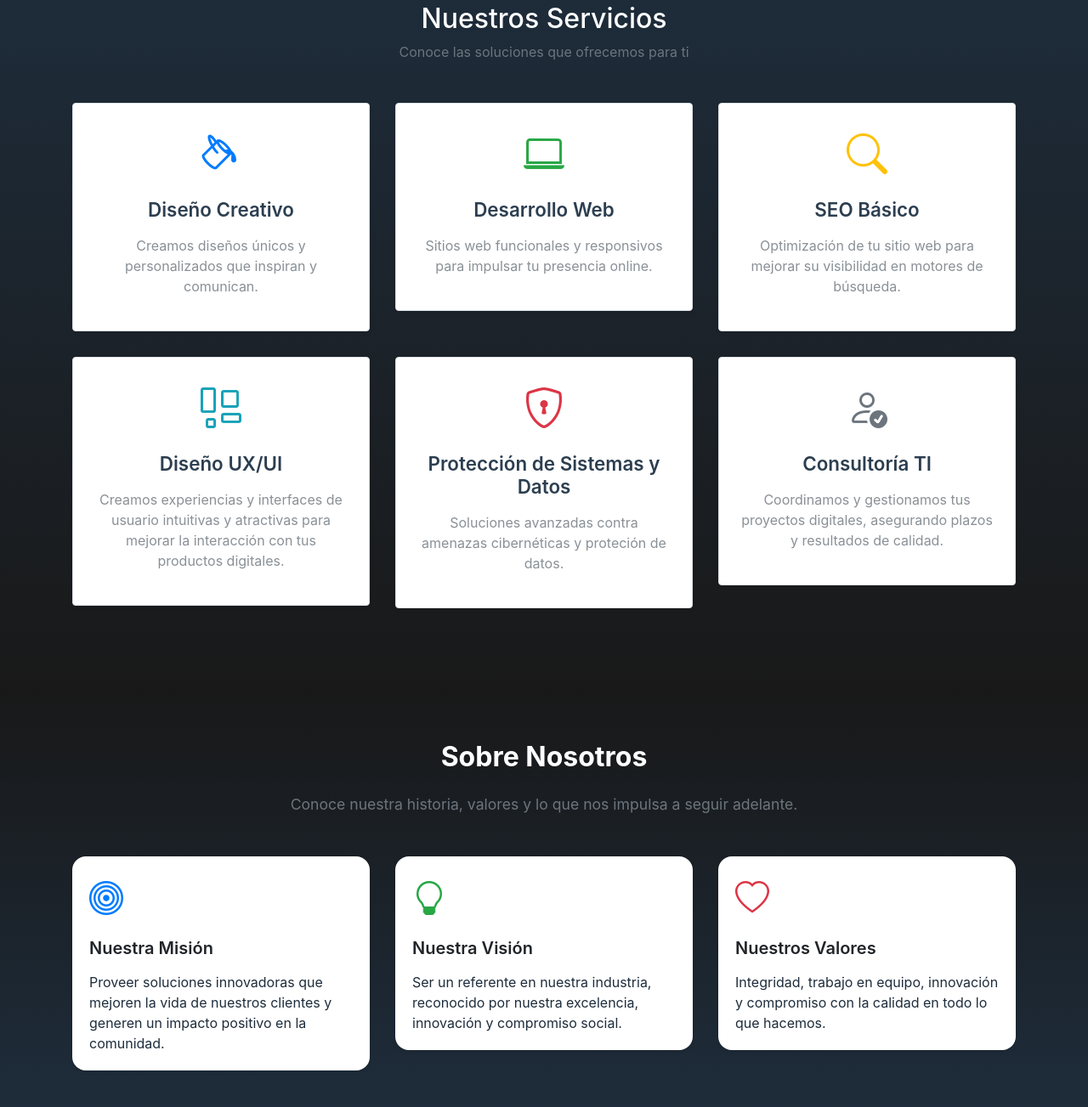
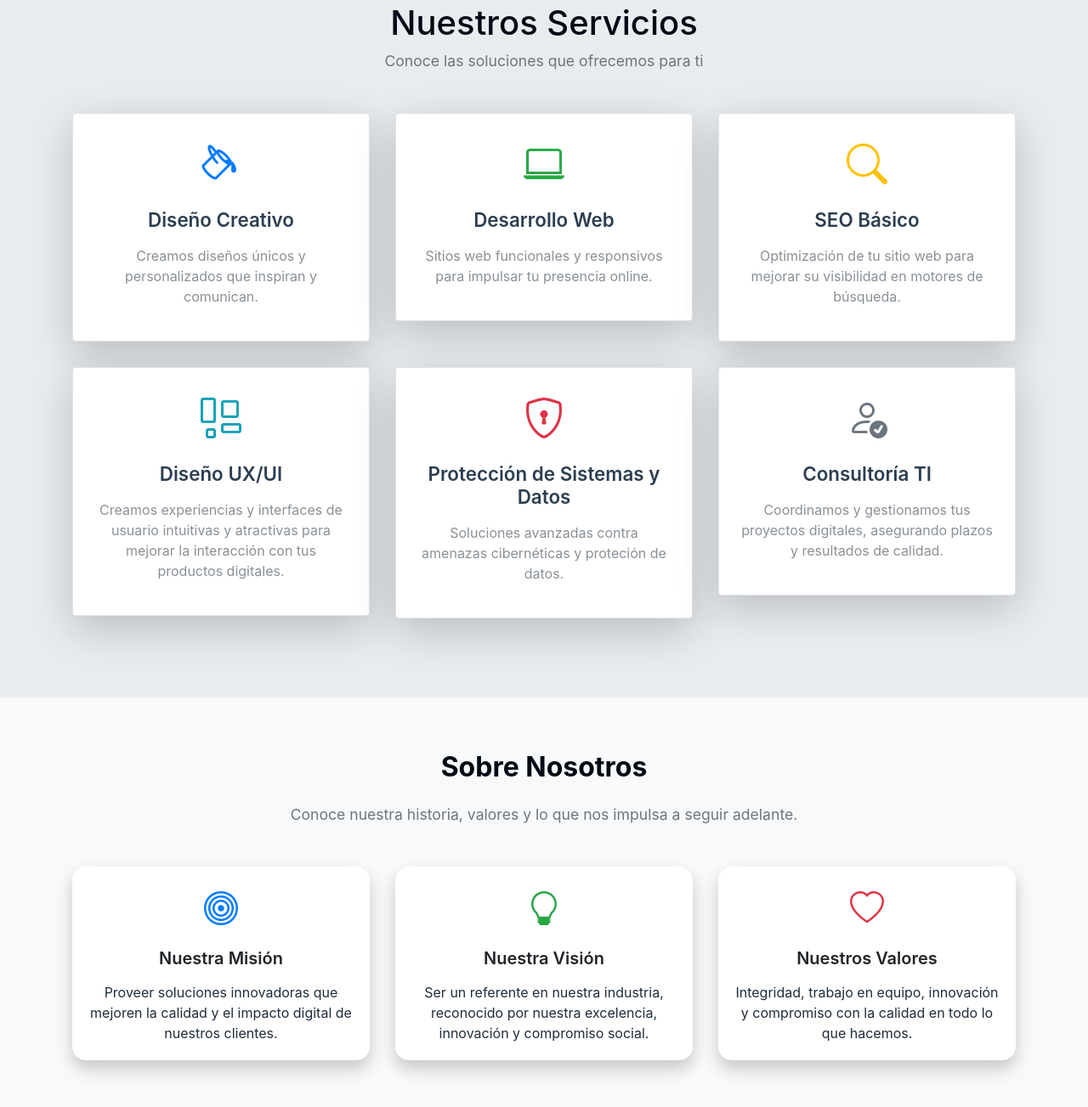
Before and after one commit to bardilesc/mamba, a website: page index.html in a window 1280 px wide. Shown: the part 2057-3360 px from the top of the page at 85% size. Drawn offline with nearby package versions, Linux system fonts and the light colour scheme.

Commit message:
Cambios colores

```diff
--- a/css/contacto.css
+++ b/css/contacto.css
@@ -13,14 +13,18 @@
   }
 
   #contacto {
-    background: linear-gradient(to bottom, rgba(0, 0, 0, 0.9), var(--color-intermedio));
+    background: linear-gradient(to bottom, #f8f9fa, var(--color-intermedio));
     color: white;
     padding: 3rem 1rem;
     max-width: 100%;
   }
 
+  .contacto-col{
+    background-color: white !important;
+  }
+
   #contacto h2 {
-    color: white;
+    color: var(--color-base);
     font-weight: 700;
     margin-bottom: 1.5rem;
   }
@@ -35,7 +39,6 @@
 
   #contacto .form-control {
     background: rgba(255, 255, 255, 0.2);
-    border: none;
     color: white;
   }
 
@@ -46,6 +49,7 @@
   }
 
   #contacto label {
+    color: var(--color-base);
     font-weight: 500;
   }
 
@@ -55,13 +59,20 @@
     color: white;
     padding: 0.8rem 2rem;
     border-radius: 2rem;
-    transition: background 0.3s ease-in-out, transform 0.2s;
+    transition:  0.3s ease-in-out, transform 0.2s;
   }
 
   #contacto button:hover {
     background: rgba(0, 0, 0, 0.8);
     transform: scale(1.05);
   }
+
+  textarea{
+    min-height: 100px;
+    max-height: 100px;
+
+  }
+
 
 
   @media (max-width: 768px) {
--- a/css/nosotros.css
+++ b/css/nosotros.css
@@ -13,12 +13,12 @@
   }
 
   #nosotros {
-    background: linear-gradient(to bottom, rgba(0, 0, 0, 0.9), var(--color-intermedio));
+    background: white;
     padding: 3rem 1rem;
   }
 
   #nosotros h2 {
-    color: white; /* Color destacado para el título */
+    color: var(--color-base); /* Color destacado para el título */
     font-weight: 700;
     margin-bottom: 1.5rem;
   }
@@ -32,8 +32,13 @@
     background: white;
     border: none;
     border-radius: 1rem;
-    box-shadow: 0 0.5rem 1.5rem rgba(0, 0, 0, 0.1);
+    box-shadow: 0 10px 20px rgba(0, 0, 0, 0.2);
     transition: transform 0.3s ease, box-shadow 0.3s ease;
+  }
+
+
+  .card-body  div i{
+    margin: 0 auto;
   }
 
   #nosotros .card:hover {
@@ -45,17 +50,23 @@
     color: var(--color-principal); /* Color principal para los títulos */
     font-weight: 600;
     margin-bottom: 1rem;
+    text-align: center;
   }
 
   #nosotros .card-text {
     font-size: 1rem;
     color: var(--color-intermedio); /* Texto en tono intermedio */
     line-height: 1.5;
+    text-align: center;
   }
 
   #nosotros .card-body i {
     font-size: 2.5rem; /* Tamaño de los íconos */
     margin-bottom: 1rem;
+  }
+
+  #nosotros .card-body .mb-3 {
+    text-align: center;
   }
 
 
--- a/css/preguntas.css
+++ b/css/preguntas.css
@@ -14,15 +14,16 @@
 
 
   #preguntas {
-    background: linear-gradient(to top, rgba(0, 0, 0, 0.9), var(--color-intermedio));
+    background: white;
 
     padding: 3rem 1rem;
   }
 
   #preguntas h2 {
-    color: white;
+    color: var(--color-base);
     font-weight: 700;
     margin-bottom: 1rem;
+    font-size: 2rem;
   }
 
   #preguntas p.text-muted {
--- a/css/servicios.css
+++ b/css/servicios.css
@@ -89,8 +89,8 @@
 
   /* Fondo degradado para la sección "Nuestros Servicios" */
 .services-section {
-  background: linear-gradient(to top, rgba(0, 0, 0, 0.9), var(--color-intermedio));
-  color: white;
+  background: #e9ecef;
+  color: var(--color-base);
 }
 
 .services-section h2,
@@ -103,24 +103,25 @@
   background: white;
 }
 
-/* Estilos para la sección de servicios */
-.services-section {
-  background: linear-gradient(to top, rgba(0, 0, 0, 0.9), var(--color-intermedio));
-  color: white;
-}
 
 .services-section h2,
 .services-section p {
-  color: white;
+  color: var(--color-base);
   text-align: center;
+  font-size: 2.5rem;
 }
 
+.services-section p {
+  color: var(--color-base);
+  text-align: center;
+  font-size: 1.1rem;
+}
 /* Estilo para las tarjetas */
 .service-card {
   background: #fff;
   padding: 2rem;
   border-radius: 20px;
-  box-shadow: 0 15px 40px rgba(0, 0, 0, 0.1);
+  box-shadow: 0 15px 50px rgba(0, 0, 0, 0.2);
   position: relative;
   text-align: center;
   transition: all 0.3s ease;
@@ -130,7 +131,7 @@
 
 .service-card:hover {
   transform: scale(1.05);
-  box-shadow: 0 20px 50px rgba(0, 0, 0, 0.2);
+  box-shadow: 0 20px 50px rgba(0, 0, 0, 0.3);
 }
 
 .service-card i {
--- a/css/serviciosAdicionales.css
+++ b/css/serviciosAdicionales.css
@@ -14,7 +14,7 @@
   /* Contenedor */
 
 .fondo{
-    background: linear-gradient(to bottom, white, var(--color-intermedio));
+    background: linear-gradient(to bottom, white, white);
     padding-bottom: 25px;
 
 }
--- a/index.html
+++ b/index.html
@@ -93,6 +93,8 @@
                 </li>
                 <li><span class="fa-li"><i class="fas fa-check"></i></span>Diseño responsive (compatible con móviles).
                 </li>
+                <li><span class="fa-li"><i class="fas fa-check"></i></span>SEO básico (optimización para motores de
+                  búsqueda).</li>
                 <li><span class="fa-li"><i class="fas fa-check"></i></span>Integración básica con redes sociales.</li>
                 <li><span class="fa-li"><i class="fas fa-check"></i></span>Hosting básico y dominio por 1 año.</li>
                 <li><span class="fa-li"><i class="fas fa-check"></i></span>Tiempo de entrega: hasta 1 semana.</li>
@@ -143,6 +145,8 @@
                 <li><span class="fa-li"><i class="fas fa-check"></i></span>Gestión de inventario.</li>
                 <li><span class="fa-li"><i class="fas fa-check"></i></span>Integración con pasarelas de pago (Mercado
                   pago.).</li>
+                <li><span class="fa-li"><i class="fas fa-check"></i></span>SEO básico (optimización para motores de
+                    búsqueda).</li>
                 <li><span class="fa-li"><i class="fas fa-check"></i></span>Cuentas de usuario y gestión de pedidos.</li>
                 <li><span class="fa-li"><i class="fas fa-check"></i></span>Integración con redes sociales y herramientas
                   de marketing.</li>
@@ -219,7 +223,7 @@
       <div class="row gy-4">
         <!-- Servicio 1: Diseño Creativo -->
         <div class="col-lg-4 col-md-6">
-          <div class="service-card text-center p-4 border rounded shadow-sm bg-white">
+          <div class="service-card text-center p-4 border rounded bg-white">
             <div class="mb-3">
               <i class="bi bi-paint-bucket fs-1 text-primary"></i> <!-- Icono de pintura -->
             </div>
@@ -229,7 +233,7 @@
         </div>
         <!-- Servicio 2: Desarrollo Web -->
         <div class="col-lg-4 col-md-6">
-          <div class="service-card text-center p-4 border rounded shadow-sm bg-white">
+          <div class="service-card text-center p-4 border rounded  bg-white">
             <div class="mb-3">
               <i class="bi bi-laptop fs-1 text-success"></i> <!-- Icono de laptop -->
             </div>
@@ -239,7 +243,7 @@
         </div>
         <!-- Servicio 3: SEO Básico -->
         <div class="col-lg-4 col-md-6">
-          <div class="service-card text-center p-4 border rounded shadow-sm bg-white">
+          <div class="service-card text-center p-4 border rounded  bg-white">
             <div class="mb-3">
               <i class="bi bi-search fs-1 text-warning"></i> <!-- Icono de búsqueda -->
             </div>
@@ -249,7 +253,7 @@
         </div>
         <!-- Servicio 4: Diseño UX/UI -->
         <div class="col-lg-4 col-md-6">
-          <div class="service-card text-center p-4 border rounded shadow-sm bg-white">
+          <div class="service-card text-center p-4 border rounded  bg-white">
             <div class="mb-3">
               <i class="bi bi-layout-wtf fs-1 text-info"></i> <!-- Icono de interfaz -->
             </div>
@@ -259,7 +263,7 @@
         </div>
         <!-- Servicio 5: Protección de Sistemas y Datos -->
         <div class="col-lg-4 col-md-6">
-          <div class="service-card text-center p-4 border rounded shadow-sm bg-white">
+          <div class="service-card text-center p-4 border rounded  bg-white">
             <div class="mb-3">
               <i class="bi bi-shield-lock fs-1 text-danger"></i> <!-- Icono de escudo -->
             </div>
@@ -269,7 +273,7 @@
         </div>
         <!-- Servicio 6: Consultoría TI -->
         <div class="col-lg-4 col-md-6">
-          <div class="service-card text-center p-4 border rounded shadow-sm bg-white">
+          <div class="service-card text-center p-4 border rounded  bg-white">
             <div class="mb-3">
               <i class="bi bi-person-check fs-1 text-secondary"></i> <!-- Icono de consultoría -->
             </div>
@@ -292,20 +296,19 @@
       <div class="row gy-4">
         <!-- Misión -->
         <div class="col-md-4">
-          <div class="card shadow-sm text-center border-0">
+          <div class="card text-center border-0">
             <div class="card-body">
               <div class="mb-3">
                 <i class="bi bi-bullseye fs-1 text-primary"></i>
               </div>
               <h5 class="card-title fw-bold">Nuestra Misión</h5>
-              <p class="card-text">Proveer soluciones innovadoras que mejoren la vida de nuestros clientes y generen un
-                impacto positivo en la comunidad.</p>
+              <p class="card-text">Proveer soluciones innovadoras que mejoren la calidad y el impacto digital de nuestros clientes.</p>
             </div>
           </div>
         </div>
         <!-- Visión -->
         <div class="col-md-4">
-          <div class="card shadow-sm text-center border-0">
+          <div class="card text-center border-0">
             <div class="card-body">
               <div class="mb-3">
                 <i class="bi bi-lightbulb fs-1 text-success"></i>
@@ -318,7 +321,7 @@
         </div>
         <!-- Valores -->
         <div class="col-md-4">
-          <div class="card shadow-sm text-center border-0">
+          <div class="card text-center border-0">
             <div class="card-body">
               <div class="mb-3">
                 <i class="bi bi-heart fs-1 text-danger"></i>
@@ -393,7 +396,7 @@
         <!-- Puedes añadir alguna imagen o contenido aquí si lo necesitas -->
       </div>
       <div class="col-lg-6 col-sm-12 ">
-        <div class="card p-4">
+        <div class="card p-4 contacto-col">
           <h2 class="text-center mb-4">Contáctanos</h2>
           <form action="/enviar" method="POST">
             <div class="form-row">
```
